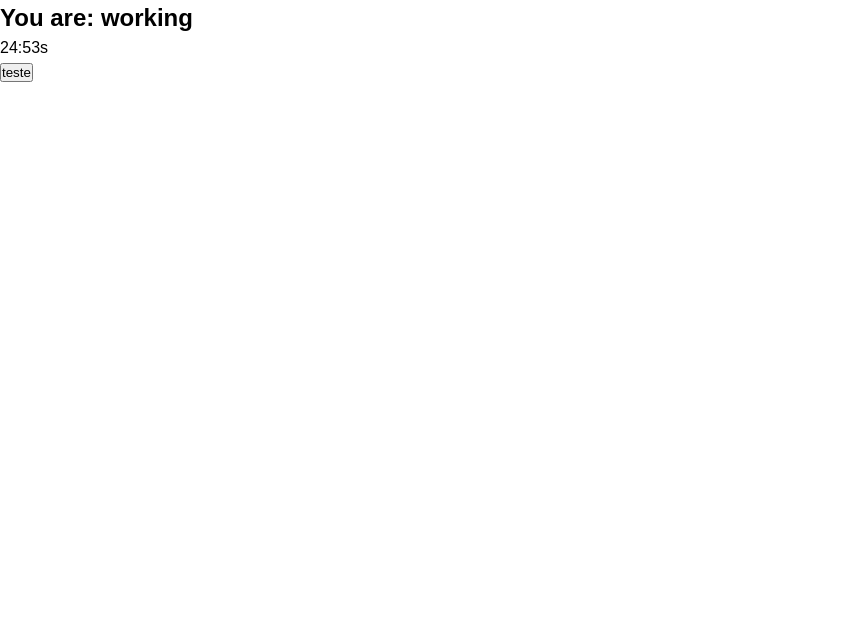
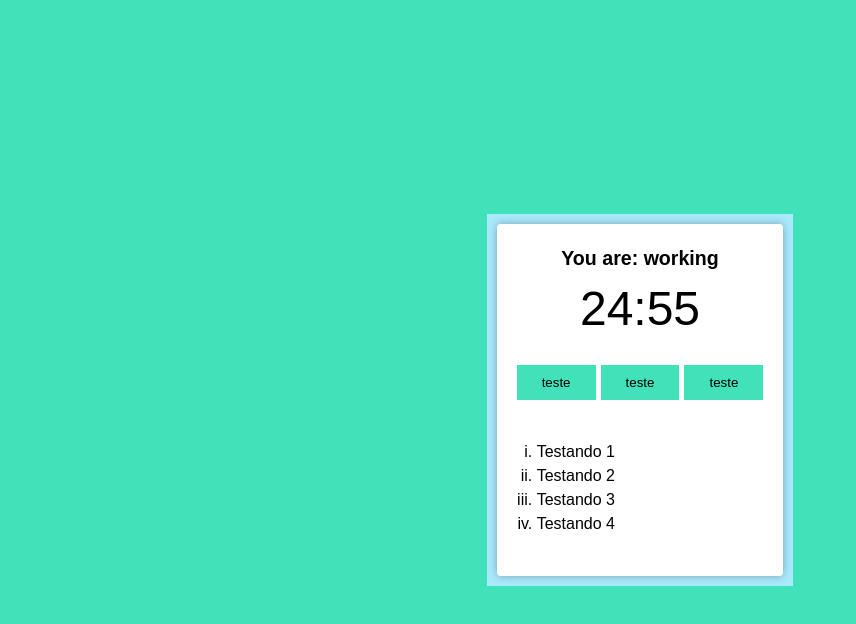
Before and after one commit to marcionavarro/typescript-pomodoro-react-master, a React (Create React App) app: page / in a window 1280 px wide. Shown: the top 624 px of the page, without its empty margins (0-856 px from the left). Built offline with nearby package versions, Linux system fonts and the light colour scheme.

Commit message:
Configurando o CSS

```diff
--- a/src/App.tsx
+++ b/src/App.tsx
@@ -3,8 +3,12 @@ import { PomodoroTimer } from './components/pomodoro-timer';
 
 function App(): JSX.Element {
   return (
-    <div className="App">
-     <PomodoroTimer defaultPomodoroTime={1500}/>
+    <div className="container">
+      <PomodoroTimer
+        pomodoroTime={1500}
+        shortRestTime={300}
+        LongRestTime={900}
+        cycles={4} />
     </div>
   );
 }
--- a/src/components/pomodoro-timer.tsx
+++ b/src/components/pomodoro-timer.tsx
@@ -1,14 +1,17 @@
 import React from 'react';
 import { useInterval } from '../hooks/use-interval';
 import { Button } from './button';
-import { Timer } from './time';
+import { Timer } from './timer';
 
 interface Props {
-  defaultPomodoroTime: number;
+  pomodoroTime: number;
+  shortRestTime: number;
+  LongRestTime: number;
+  cycles: number;
 }
 
-export function PomodoroTimer(props: Props): JSX.Element{
-  const [mainTime, setMainTime] = React.useState(props.defaultPomodoroTime);
+export function PomodoroTimer(props: Props): JSX.Element {
+  const [mainTime, setMainTime] = React.useState(props.pomodoroTime);
 
   useInterval(() => {
     setMainTime(mainTime - 1);
@@ -17,6 +20,21 @@ export function PomodoroTimer(props: Props): JSX.Element{
   return <div className='pomodoro'>
     <h2>You are: working</h2>
     <Timer mainTime={mainTime} />
-    <Button text='teste' onClick={() => console.log('clicado')}></Button>
+
+    <div className="controls">
+      <Button text='teste' onClick={() => console.log('clicado')}></Button>
+      <Button text='teste' onClick={() => console.log('clicado')}></Button>
+      <Button text='teste' onClick={() => console.log('clicado')}></Button>
+    </div>
+
+    <div className="details">
+      <ol>
+        <li>Testando 1</li>
+        <li>Testando 2</li>
+        <li>Testando 3</li>
+        <li>Testando 4</li>
+      </ol>
+    </div>
+
   </div>
 }
--- a/src/index.css
+++ b/src/index.css
@@ -7,6 +7,72 @@
 
 body {
   font-family: sans-serif;
+  background: #41e1ba;
   transition: background-color 300ms ease-in-out;
-  line-height: 1.5
+  line-height: 1.5;
+  height: 100vh;
+  display: flex;
+  justify-content: center;
+  align-items:center;
 }
+
+.container{
+  display: flex;
+  background: #abeafe;
+  padding: 10px;
+}
+
+.working{
+  background: #EF5D50;
+}
+
+.hidden{
+  display: none;
+}
+
+.pomodoro{
+  background: #fff;
+  padding: 20px;
+  border-radius: 4px;
+  box-shadow: 0 0 10px rgba(0, 0, 0, .3);
+  display:flex;
+  flex-direction: column;
+  justify-content: center;
+  width: 100%;
+}
+
+.pomodoro h2{
+  font-size: 1.225em;
+  text-align: center;
+}
+
+.pomodoro .timer{
+  font-size: 3rem;
+  text-align: center;
+}
+
+.pomodoro button{
+  background: #41e1ba;
+  border:none;
+  cursor: pointer;
+  padding:10px 25px;
+  color: #000;
+  transition: background-color 300ms ease-in-out;
+  margin:20px auto;
+}
+
+.pomodoro .controls{
+  display: flex;
+  align-items: center;
+  justify-content: space-evenly;
+  gap: 5px;
+}
+
+.pomodoro .details{
+  margin: 20px 0;
+}
+
+.pomodoro .details ol{
+  list-style: lower-roman;
+  margin-left:20px;
+}
--- a/src/utils/second-to-time.ts
+++ b/src/utils/second-to-time.ts
@@ -2,5 +2,5 @@ export function secondsToTime(seconds: number): string{
   const zeroLeft = (n: number) => Math.floor(n).toString().padStart(2, '0');
   const min = zeroLeft((seconds / 60) % 60);
   const sec = zeroLeft((seconds % 60) % 60);
-  return `${min}:${sec}s`;
+  return `${min}:${sec}`;
 }
```
Also changed, not shown: src/components/timer.tsx (renamed from src/components/time.tsx).
